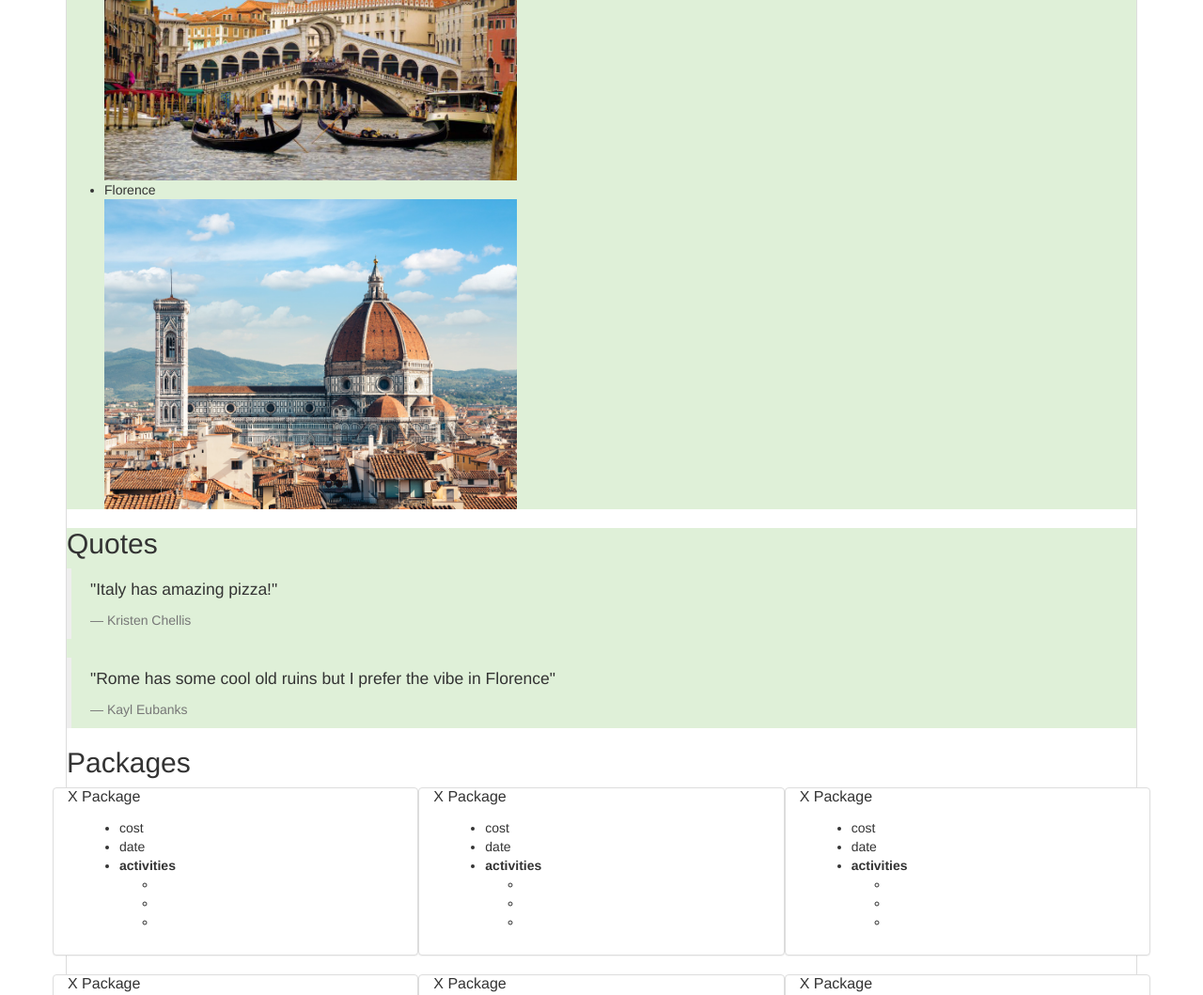
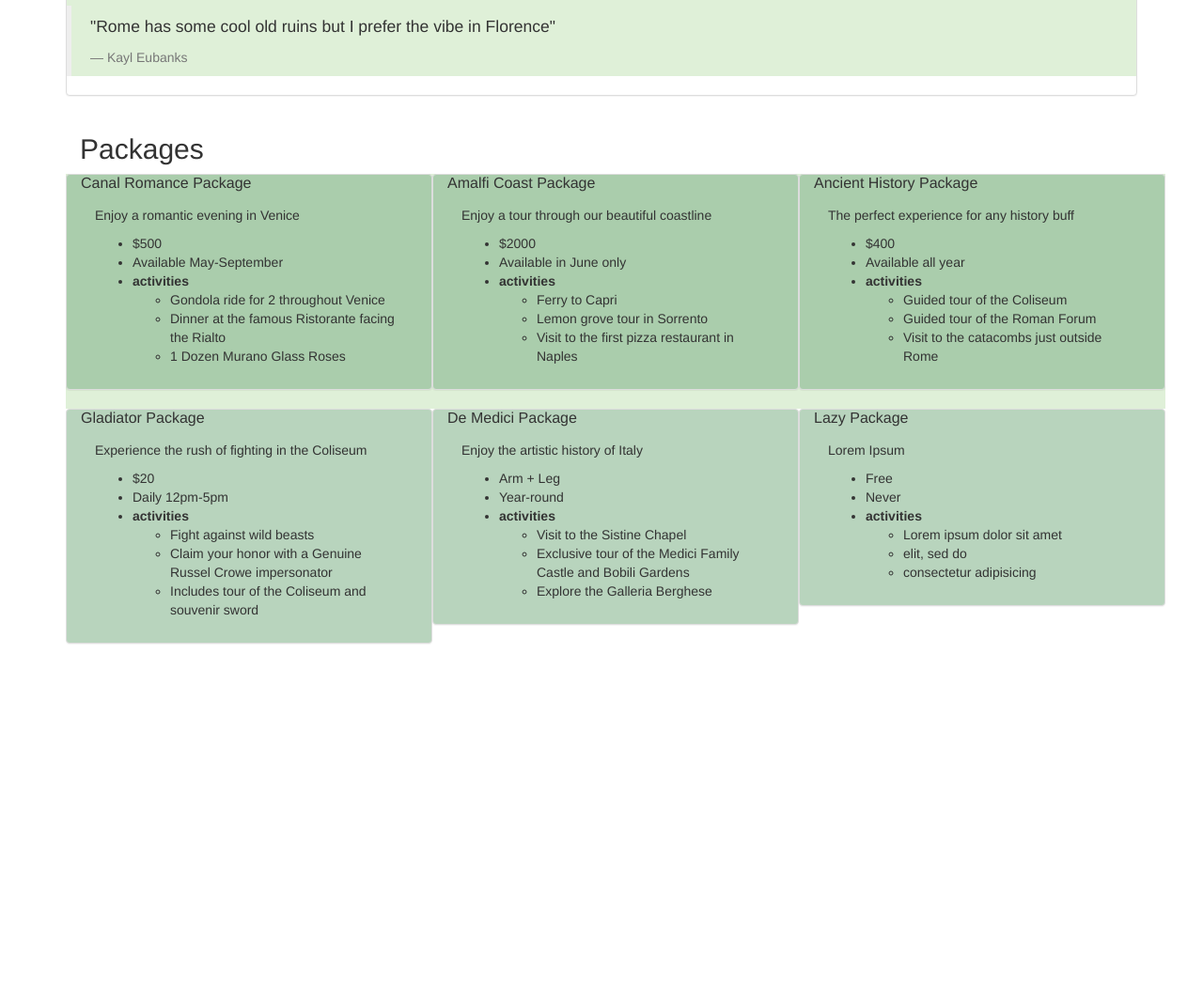
Before and after one commit to K-Banks/Italy, a plain HTML site: page index.html in a window 1280 px wide. Shown: the part 1060-2119 px from the top of the page at 94% size. After the commit the page ends 1765 px from the top, so only its background shows below. Drawn offline with Linux system fonts and the light colour scheme.

Commit message:
Add text elements to Packages section

```diff
--- a/css/master.css
+++ b/css/master.css
@@ -1,3 +1,7 @@
 img {
-  width: 40%;
+  width: 60%;
 }
+
+.row .panel {
+  background-color: #82b38c91;
+}
--- a/index.html
+++ b/index.html
@@ -20,15 +20,19 @@
         </div>
       <div class="bg-success">
         <h2>Cities</h2>
-        <ul class="col">
+        <ul class="row">
+          <div class="col-md-6">
             <li>Naples</li>
             <img src="img/Naples.jpg" alt="Naples">
             <li>Rome</li>
             <img src="img/Rome.jpg" alt="Rome">
+          </div>
+          <div class="col-md-6">
             <li>Venice</li>
             <img src="img/Venice.jpg" alt="Venice">
             <li>Florence</li>
             <img src="img/Florence.jpg" alt="FLORENCE">
+          </div>
         </ul>
       </div>
       <div class="bg-success">
@@ -42,21 +46,24 @@
           <footer>Kayl Eubanks</footer>
         </blockquote>
       </div>
+    </div>
+    <div class="container">
       <h2>Packages</h2>
-      <div class="row">
+      <div class="row bg-success">
         <div class="panel panel-default col-md-4">
           <div class="panel-header">
-            <h3 class="panel-title">X Package</h3>
+            <h3 class="panel-title">Canal Romance Package</h3>
           </div>
           <div class="panel-body">
+            <p>Enjoy a romantic evening in Venice</p>
             <ul>
-              <li>cost</li>
-              <li>date</li>
+              <li>$500</li>
+              <li>Available May-September</li>
               <li><strong>activities</strong>
                 <ul>
-                  <li></li>
-                  <li></li>
-                  <li></li>
+                  <li>Gondola ride for 2 throughout Venice</li>
+                  <li>Dinner at the famous Ristorante facing the Rialto</li>
+                  <li>1 Dozen Murano Glass Roses</li>
                 </ul>
               </li>
             </ul>
@@ -64,17 +71,18 @@
         </div>
         <div class="panel panel-default col-md-4">
           <div class="panel-header">
-            <h3 class="panel-title">X Package</h3>
+            <h3 class="panel-title">Amalfi Coast Package</h3>
           </div>
           <div class="panel-body">
+            <p>Enjoy a tour through our beautiful coastline</p>
             <ul>
-              <li>cost</li>
-              <li>date</li>
+              <li>$2000</li>
+              <li>Available in June only</li>
               <li><strong>activities</strong>
                 <ul>
-                  <li></li>
-                  <li></li>
-                  <li></li>
+                  <li>Ferry to Capri</li>
+                  <li>Lemon grove tour in Sorrento</li>
+                  <li>Visit to the first pizza restaurant in Naples</li>
                 </ul>
               </li>
             </ul>
@@ -82,17 +90,18 @@
         </div>
         <div class="panel panel-default col-md-4">
           <div class="panel-header">
-            <h3 class="panel-title">X Package</h3>
+            <h3 class="panel-title">Ancient History Package</h3>
           </div>
           <div class="panel-body">
+            <p>The perfect experience for any history buff</p>
             <ul>
-              <li>cost</li>
-              <li>date</li>
+              <li>$400</li>
+              <li>Available all year</li>
               <li><strong>activities</strong>
                 <ul>
-                  <li></li>
-                  <li></li>
-                  <li></li>
+                  <li>Guided tour of the Coliseum</li>
+                  <li>Guided tour of the Roman Forum</li>
+                  <li>Visit to the catacombs just outside Rome</li>
                 </ul>
               </li>
             </ul>
@@ -102,17 +111,18 @@
       <div class="row">
         <div class="panel panel-default col-md-4">
           <div class="panel-header">
-            <h3 class="panel-title">X Package</h3>
+            <h3 class="panel-title">Gladiator Package</h3>
           </div>
           <div class="panel-body">
+            <p>Experience the rush of fighting in the Coliseum</p>
             <ul>
-              <li>cost</li>
-              <li>date</li>
+              <li>$20</li>
+              <li>Daily 12pm-5pm</li>
               <li><strong>activities</strong>
                 <ul>
-                  <li></li>
-                  <li></li>
-                  <li></li>
+                  <li>Fight against wild beasts</li>
+                  <li>Claim your honor with a Genuine Russel Crowe impersonator</li>
+                  <li>Includes tour of the Coliseum and souvenir sword</li>
                 </ul>
               </li>
             </ul>
@@ -120,17 +130,18 @@
         </div>
         <div class="panel panel-default col-md-4">
           <div class="panel-header">
-            <h3 class="panel-title">X Package</h3>
+            <h3 class="panel-title">De Medici Package</h3>
           </div>
           <div class="panel-body">
+            <p>Enjoy the artistic history of Italy</p>
             <ul>
-              <li>cost</li>
-              <li>date</li>
+              <li>Arm + Leg</li>
+              <li>Year-round</li>
               <li><strong>activities</strong>
                 <ul>
-                  <li></li>
-                  <li></li>
-                  <li></li>
+                  <li>Visit to the Sistine Chapel</li>
+                  <li>Exclusive tour of the Medici Family Castle and Bobili Gardens</li>
+                  <li>Explore the Galleria Berghese</li>
                 </ul>
               </li>
             </ul>
@@ -138,17 +149,18 @@
         </div>
         <div class="panel panel-default col-md-4">
           <div class="panel-header">
-            <h3 class="panel-title">X Package</h3>
+            <h3 class="panel-title">Lazy Package</h3>
           </div>
           <div class="panel-body">
+            <p>Lorem Ipsum</p>
             <ul>
-              <li>cost</li>
-              <li>date</li>
+              <li>Free</li>
+              <li>Never</li>
               <li><strong>activities</strong>
                 <ul>
-                  <li></li>
-                  <li></li>
-                  <li></li>
+                  <li>Lorem ipsum dolor sit amet </li>
+                  <li>elit, sed do </li>
+                  <li>consectetur adipisicing</li>
                 </ul>
               </li>
             </ul>
```
Lines whose indentation alone changed are shown as unchanged.
